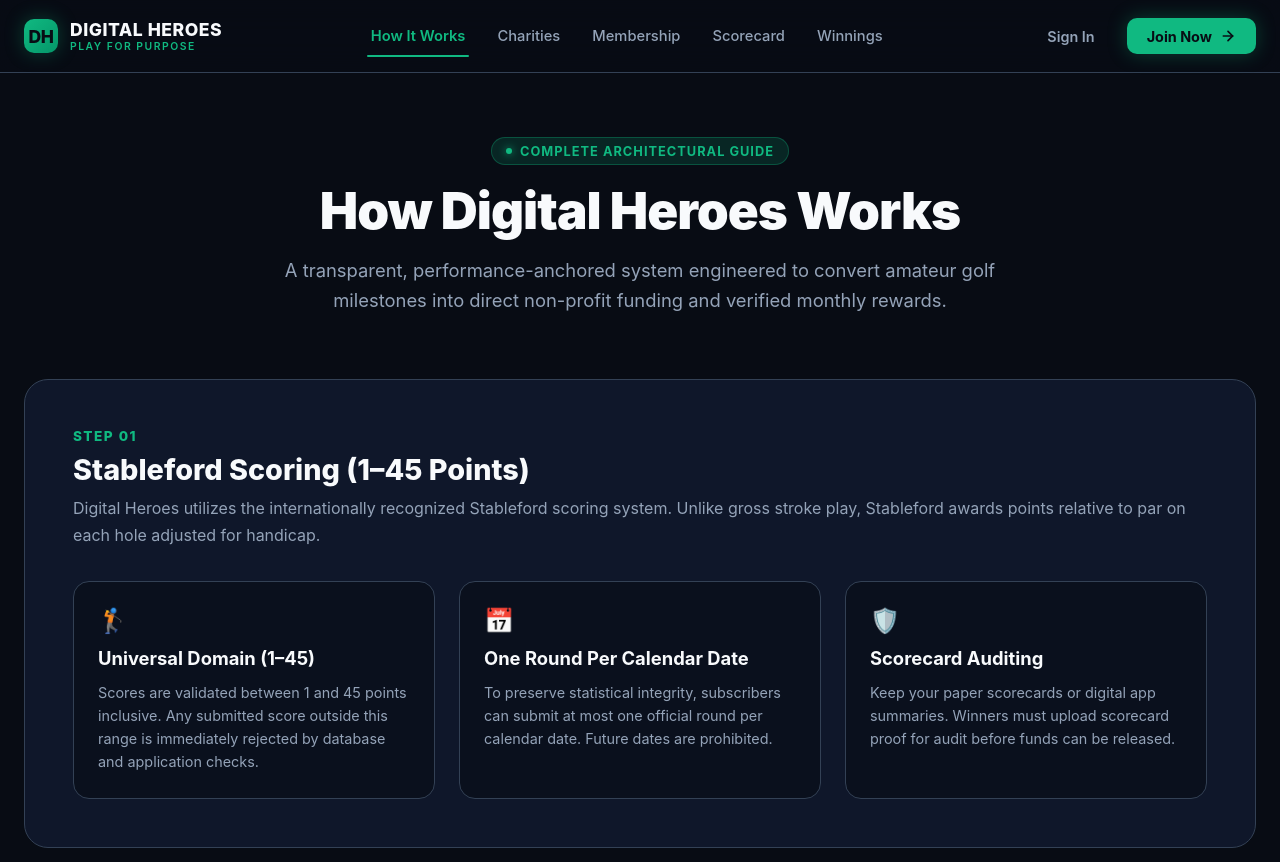
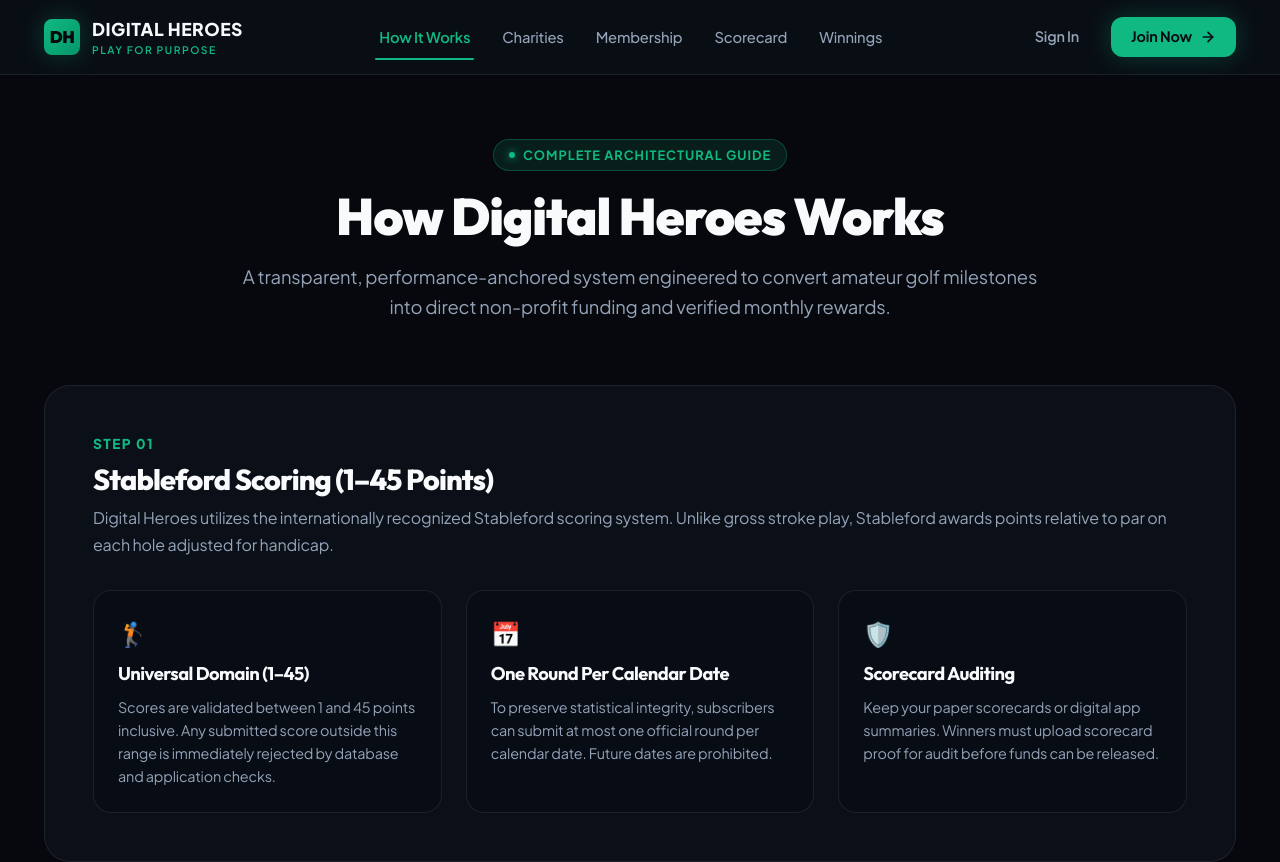
Before and after one commit to digihero34-beep/DIGITAL-HEROES, a Next.js app: page /how-it-works in a window 1280 px wide. Shown: the top 862 px of the page. Built offline with nearby package versions, Linux system fonts and the light colour scheme.

Commit message:
style(design): align theme and typography with premium-product-design-master rules using obsidian surfaces, Plus Jakarta Sans, Outfit, and tabular figures

```diff
--- a/src/app/layout.tsx
+++ b/src/app/layout.tsx
@@ -1,12 +1,27 @@
 import type { Metadata } from 'next';
+import { Plus_Jakarta_Sans, Outfit } from 'next/font/google';
 import '@/styles/globals.css';
 import { Header } from '@/components/layout/Header';
 import { Footer } from '@/components/layout/Footer';
 
+const plusJakartaSans = Plus_Jakarta_Sans({
+  subsets: ['latin'],
+  variable: '--font-sans',
+  display: 'swap',
+  weight: ['400', '500', '600', '700', '800'],
+});
+
+const outfit = Outfit({
+  subsets: ['latin'],
+  variable: '--font-display',
+  display: 'swap',
+  weight: ['600', '700', '800', '900'],
+});
+
 export const metadata: Metadata = {
-  title: 'Digital Heroes — Performance, Charity & Monthly Draws',
+  title: 'Digital Heroes — Play for Purpose. Enter the Monthly Draw.',
   description:
-    'Turn your golf rounds into radical social good while participating in transparent monthly prize draws.',
+    'Turn your golf rounds into radical social good while participating in transparent monthly prize draws with rollover jackpots and provably fair results.',
 };
 
 export default function RootLayout({
@@ -15,7 +30,7 @@ export default function RootLayout({
   children: React.ReactNode;
 }) {
   return (
-    <html lang="en">
+    <html lang="en" className={`${plusJakartaSans.variable} ${outfit.variable}`}>
       <body>
         <div style={{ display: 'flex', flexDirection: 'column', minHeight: '100vh' }}>
           <Header />
--- a/src/components/domain/domain.module.css
+++ b/src/components/domain/domain.module.css
@@ -1,8 +1,8 @@
 /* Domain Components Shared Styling */
 
 .bannerCard {
-  background: linear-gradient(135deg, var(--bg-secondary) 0%, rgba(15, 23, 42, 0.95) 100%);
-  border: 1px solid var(--border-subtle);
+  background: var(--bg-card);
+  border: 1px solid var(--border-card);
   border-radius: var(--radius-xl);
   padding: var(--space-6) var(--space-8);
   display: flex;
@@ -10,7 +10,7 @@
   align-items: center;
   flex-wrap: wrap;
   gap: var(--space-6);
-  box-shadow: var(--shadow-md);
+  box-shadow: var(--shadow-card);
   position: relative;
   overflow: hidden;
 }
@@ -53,25 +53,27 @@
 .statusActive {
   background: var(--status-active-bg);
   color: var(--status-active-text);
-  border: 1px solid rgba(16, 185, 129, 0.3);
+  border: 1px solid var(--status-active-border);
 }
 
 .statusWarning {
   background: var(--status-warning-bg);
   color: var(--status-warning-text);
-  border: 1px solid rgba(245, 158, 11, 0.3);
+  border: 1px solid var(--status-warning-border);
 }
 
 .statusDanger {
   background: var(--status-danger-bg);
   color: var(--status-danger-text);
-  border: 1px solid rgba(239, 68, 68, 0.3);
+  border: 1px solid var(--status-danger-border);
 }
 
 .bannerTitle {
-  font-size: 1.3rem;
+  font-family: var(--font-display);
+  font-size: 1.35rem;
   font-weight: 800;
   color: var(--text-primary);
+  letter-spacing: -0.02em;
 }
 
 .bannerSubtitle {
@@ -80,7 +82,7 @@
 }
 
 .portalBtn {
-  background: var(--bg-tertiary);
+  background: var(--bg-elevated);
   color: var(--text-primary);
   border: 1px solid var(--border-subtle);
   font-size: 0.9rem;
@@ -94,16 +96,17 @@
 }
 
 .portalBtn:hover {
-  background: rgba(255, 255, 255, 0.08);
-  border-color: var(--accent-mint);
+  background: var(--bg-quaternary);
+  border-color: var(--border-hover);
   color: var(--accent-mint);
 }
 
 .subscribeBtn {
   background: var(--accent-mint);
-  color: #080C14;
+  color: var(--text-inverse);
+  font-family: var(--font-display);
   font-size: 0.95rem;
-  font-weight: 700;
+  font-weight: 800;
   padding: 0.65rem 1.4rem;
   border-radius: var(--radius-md);
   box-shadow: var(--shadow-glow-mint);
@@ -111,19 +114,20 @@
 }
 
 .subscribeBtn:hover {
-  background: #34D399;
+  background: var(--accent-mint-hover);
   transform: translateY(-1px);
 }
 
 /* ScoreCardGrid */
 .gridCard {
-  background: var(--bg-secondary);
-  border: 1px solid var(--border-subtle);
+  background: var(--bg-card);
+  border: 1px solid var(--border-card);
   border-radius: var(--radius-xl);
   padding: var(--space-8);
   display: flex;
   flex-direction: column;
   gap: var(--space-6);
+  box-shadow: var(--shadow-card);
 }
 
 .cardHeader {
@@ -141,13 +145,15 @@
 }
 
 .cardTitle {
-  font-size: 1.25rem;
+  font-family: var(--font-display);
+  font-size: 1.3rem;
   font-weight: 800;
   color: var(--text-primary);
+  letter-spacing: -0.02em;
 }
 
 .cardSubtitle {
-  font-size: 0.85rem;
+  font-size: 0.88rem;
   color: var(--text-secondary);
 }
 
@@ -172,7 +178,7 @@
 }
 
 .scoreSlot {
-  background: rgba(8, 12, 20, 0.6);
+  background: var(--bg-secondary);
   border: 1px solid var(--border-subtle);
   border-radius: var(--radius-lg);
   padding: var(--space-4);
@@ -185,17 +191,20 @@
 }
 
 .scoreSlot:hover {
-  border-color: rgba(16, 185, 129, 0.4);
+  border-color: var(--border-hover);
+  transform: translateY(-2px);
 }
 
 .slotBall {
-  width: 52px;
-  height: 52px;
+  width: 54px;
+  height: 54px;
   border-radius: 50%;
-  background: linear-gradient(135deg, var(--bg-tertiary) 0%, #0F172A 100%);
+  background: var(--bg-elevated);
   border: 2px solid var(--accent-mint);
   color: var(--text-primary);
-  font-size: 1.25rem;
+  font-family: var(--font-display);
+  font-variant-numeric: tabular-nums;
+  font-size: 1.3rem;
   font-weight: 800;
   display: flex;
   align-items: center;
@@ -204,7 +213,9 @@
 }
 
 .slotPoints {
-  font-size: 0.85rem;
+  font-family: var(--font-display);
+  font-variant-numeric: tabular-nums;
+  font-size: 0.9rem;
   font-weight: 700;
   color: var(--text-primary);
 }
@@ -215,7 +226,7 @@
 }
 
 .slotEmpty {
-  background: rgba(8, 12, 20, 0.3);
+  background: rgba(11, 16, 24, 0.4);
   border: 1px dashed var(--border-subtle);
   border-radius: var(--radius-lg);
   padding: var(--space-4);
@@ -240,13 +251,14 @@
 
 /* Charity Card */
 .charityCard {
-  background: var(--bg-secondary);
-  border: 1px solid var(--border-subtle);
+  background: var(--bg-card);
+  border: 1px solid var(--border-card);
   border-radius: var(--radius-xl);
   padding: var(--space-8);
   display: flex;
   flex-direction: column;
   gap: var(--space-6);
+  box-shadow: var(--shadow-card);
 }
 
 .charityHeader {
@@ -270,25 +282,28 @@
 }
 
 .charityName {
-  font-size: 1.15rem;
+  font-family: var(--font-display);
+  font-size: 1.25rem;
   font-weight: 800;
   color: var(--text-primary);
 }
 
 .charityCategory {
   font-size: 0.8rem;
-  font-weight: 600;
+  font-weight: 700;
   color: var(--accent-gold);
+  text-transform: uppercase;
+  letter-spacing: 0.5px;
 }
 
 .sliderContainer {
   display: flex;
   flex-direction: column;
   gap: var(--space-3);
-  background: rgba(8, 12, 20, 0.4);
+  background: var(--bg-secondary);
   border-radius: var(--radius-md);
   padding: var(--space-4) var(--space-6);
-  border: 1px solid rgba(255, 255, 255, 0.04);
+  border: 1px solid var(--border-subtle);
 }
 
 .sliderHeader {
@@ -299,7 +314,9 @@
 }
 
 .sliderBadge {
-  font-size: 0.95rem;
+  font-family: var(--font-display);
+  font-variant-numeric: tabular-nums;
+  font-size: 1.05rem;
   font-weight: 800;
   color: var(--accent-mint);
 }
@@ -333,21 +350,24 @@
 }
 
 .drawWidget, .winningsWidget {
-  background: var(--bg-secondary);
-  border: 1px solid var(--border-subtle);
+  background: var(--bg-card);
+  border: 1px solid var(--border-card);
   border-radius: var(--radius-xl);
   padding: var(--space-8);
   display: flex;
   flex-direction: column;
   justify-content: space-between;
   gap: var(--space-6);
+  box-shadow: var(--shadow-card);
 }
 
 .highlightAmount {
-  font-size: 2.2rem;
+  font-family: var(--font-display);
+  font-variant-numeric: tabular-nums;
+  font-size: 2.3rem;
   font-weight: 900;
   color: var(--accent-mint);
-  letter-spacing: -0.5px;
+  letter-spacing: -0.03em;
 }
 
 .alertNotice {
--- a/src/components/home/draw-simulator.module.css
+++ b/src/components/home/draw-simulator.module.css
@@ -1,9 +1,9 @@
 .simulatorCard {
-  background: linear-gradient(180deg, var(--bg-secondary) 0%, rgba(15, 23, 42, 0.95) 100%);
-  border: 1px solid var(--border-subtle);
+  background: var(--bg-card);
+  border: 1px solid var(--border-card);
   border-radius: var(--radius-xl);
   padding: var(--space-8);
-  box-shadow: var(--shadow-lg);
+  box-shadow: var(--shadow-elevated);
   display: flex;
   flex-direction: column;
   gap: var(--space-6);
@@ -52,9 +52,11 @@
 }
 
 .cardTitle {
-  font-size: 1.4rem;
+  font-family: var(--font-display);
+  font-size: 1.45rem;
   font-weight: 800;
   color: var(--text-primary);
+  letter-spacing: -0.02em;
 }
 
 .cardDesc {
@@ -69,7 +71,7 @@
 }
 
 .actionBtn {
-  background: var(--bg-tertiary);
+  background: var(--bg-elevated);
   color: var(--text-primary);
   border: 1px solid var(--border-subtle);
   font-size: 0.85rem;
@@ -80,15 +82,16 @@
 }
 
 .actionBtn:hover {
-  background: rgba(255, 255, 255, 0.08);
-  border-color: var(--text-secondary);
+  background: var(--bg-quaternary);
+  border-color: var(--border-hover);
 }
 
 .drawBtn {
   background: var(--accent-mint);
-  color: #080C14;
+  color: var(--text-inverse);
+  font-family: var(--font-display);
   font-size: 0.9rem;
-  font-weight: 700;
+  font-weight: 800;
   padding: 0.6rem 1.4rem;
   border-radius: var(--radius-md);
   box-shadow: var(--shadow-glow-mint);
@@ -99,7 +102,7 @@
 }
 
 .drawBtn:hover {
-  background: #34D399;
+  background: var(--accent-mint-hover);
   transform: translateY(-1px);
 }
 
@@ -108,9 +111,9 @@
   grid-template-columns: 1fr 1fr;
   gap: var(--space-6);
   padding: var(--space-6);
-  background: rgba(8, 12, 20, 0.6);
+  background: var(--bg-secondary);
   border-radius: var(--radius-lg);
-  border: 1px solid rgba(255, 255, 255, 0.04);
+  border: 1px solid var(--border-subtle);
 }
 
 .groupTitle {
@@ -131,18 +134,20 @@
 }
 
 .ball {
-  width: 50px;
-  height: 50px;
+  width: 52px;
+  height: 52px;
   border-radius: 50%;
-  background: var(--bg-tertiary);
-  border: 2px solid var(--border-subtle);
+  background: var(--bg-elevated);
+  border: 2px solid var(--border-medium);
   display: flex;
   align-items: center;
   justify-content: center;
-  font-size: 1.15rem;
+  font-family: var(--font-display);
+  font-variant-numeric: tabular-nums;
+  font-size: 1.2rem;
   font-weight: 800;
   color: var(--text-primary);
-  box-shadow: var(--shadow-sm);
+  box-shadow: var(--shadow-subtle);
   transition: all var(--transition-normal);
   user-select: none;
 }
--- a/src/components/layout/header.module.css
+++ b/src/components/layout/header.module.css
@@ -2,9 +2,9 @@
   position: sticky;
   top: 0;
   z-index: 50;
-  background: rgba(8, 12, 20, 0.85);
-  backdrop-filter: blur(16px);
-  -webkit-backdrop-filter: blur(16px);
+  background: var(--bg-glass);
+  backdrop-filter: blur(20px);
+  -webkit-backdrop-filter: blur(20px);
   border-bottom: 1px solid var(--border-subtle);
   transition: background var(--transition-normal);
 }
@@ -13,7 +13,7 @@
   max-width: var(--container-max);
   margin: 0 auto;
   padding: 0 var(--space-6);
-  height: 72px;
+  height: 74px;
   display: flex;
   align-items: center;
   justify-content: space-between;
@@ -27,17 +27,18 @@
 }
 
 .brandGem {
-  width: 34px;
-  height: 34px;
-  border-radius: var(--radius-md);
-  background: linear-gradient(135deg, var(--accent-mint) 0%, #059669 100%);
+  width: 36px;
+  height: 36px;
+  border-radius: var(--radius-sm);
+  background: linear-gradient(135deg, var(--accent-mint) 0%, var(--accent-mint-deep) 100%);
   display: flex;
   align-items: center;
   justify-content: center;
   box-shadow: var(--shadow-glow-mint);
-  color: #080C14;
-  font-weight: 800;
-  font-size: 1.1rem;
+  color: var(--text-inverse);
+  font-family: var(--font-display);
+  font-weight: 900;
+  font-size: 1.05rem;
   letter-spacing: -0.5px;
 }
 
--- a/src/styles/globals.css
+++ b/src/styles/globals.css
@@ -6,17 +6,48 @@
   padding: 0;
 }
 
-html, body {
+html {
+  color-scheme: dark;
+  scroll-behavior: smooth;
+}
+
+body {
   background-color: var(--bg-primary);
   color: var(--text-primary);
-  font-family: -apple-system, BlinkMacSystemFont, 'Segoe UI', Roboto, Oxygen, Ubuntu, Cantarell, 'Open Sans', 'Helvetica Neue', sans-serif;
+  font-family: var(--font-sans), -apple-system, BlinkMacSystemFont, 'Segoe UI', Roboto, sans-serif;
+  font-feature-settings: 'cv02', 'cv03', 'cv04', 'cv11';
   min-height: 100vh;
   -webkit-font-smoothing: antialiased;
+  -moz-osx-font-smoothing: grayscale;
+  line-height: 1.5;
+  letter-spacing: -0.011em;
+}
+
+h1, h2, h3, h4, h5, h6 {
+  font-family: var(--font-display), var(--font-sans), sans-serif;
+  color: var(--text-primary);
+  font-weight: 800;
+  letter-spacing: -0.03em;
+  line-height: 1.15;
+}
+
+p {
+  color: var(--text-secondary);
+  line-height: 1.65;
+}
+
+/* Tabular Numerals for Financial & Score Data Precision */
+.tabular-nums,
+[data-tabular-nums="true"],
+strong,
+.metric-value {
+  font-variant-numeric: tabular-nums;
 }
 
 a {
   color: inherit;
   text-decoration: none;
+  transition: color var(--transition-fast);
 }
 
 button {
@@ -24,4 +55,37 @@ button {
   border: none;
   font: inherit;
   cursor: pointer;
+  outline: none;
 }
+
+button:focus-visible,
+a:focus-visible,
+input:focus-visible,
+select:focus-visible {
+  outline: 2px solid var(--accent-mint);
+  outline-offset: 2px;
+}
+
+::selection {
+  background: rgba(16, 185, 129, 0.3);
+  color: #F8FAFC;
+}
+
+/* Refined Dark Scrollbar */
+::-webkit-scrollbar {
+  width: 8px;
+  height: 8px;
+}
+
+::-webkit-scrollbar-track {
+  background: var(--bg-primary);
+}
+
+::-webkit-scrollbar-thumb {
+  background: var(--bg-quaternary);
+  border-radius: var(--radius-full);
+}
+
+::-webkit-scrollbar-thumb:hover {
+  background: var(--border-subtle);
+}
--- a/src/styles/tokens.css
+++ b/src/styles/tokens.css
@@ -1,68 +1,103 @@
 :root {
-  /* Surfaces & Backgrounds */
-  --bg-primary: #080C14;
-  --bg-secondary: #0F172A;
-  --bg-tertiary: #1E293B;
-  --bg-glass: rgba(15, 23, 42, 0.75);
-  --border-subtle: #334155;
+  /* ============================================================
+     DIGITAL HEROES — BESPOKE PRODUCT DESIGN TOKENS
+     In accordance with premium-product-design-master.md
+     ============================================================ */
+
+  /* Surfaces: Deep Obsidian, Warm Charcoal & Frosted Glass */
+  --bg-primary: #06080D;
+  --bg-secondary: #0B1018;
+  --bg-tertiary: #121824;
+  --bg-quaternary: #1A2233;
+  --bg-card: #0D131E;
+  --bg-elevated: #151D2C;
+  --bg-glass: rgba(11, 16, 24, 0.85);
+
+  /* Hairline Borders & Structural Dividers */
+  --border-subtle: rgba(255, 255, 255, 0.08);
+  --border-medium: rgba(255, 255, 255, 0.15);
+  --border-card: rgba(255, 255, 255, 0.09);
+  --border-hover: rgba(52, 211, 153, 0.4);
   --border-focus: #10B981;
 
-  /* Typography Colors */
+  /* Typography Colors: Calibrated High-Legibility Slate Spectrum */
   --text-primary: #F8FAFC;
   --text-secondary: #94A3B8;
   --text-muted: #64748B;
-  --text-inverse: #080C14;
+  --text-inverse: #06080D;
 
-  /* Brand Accents */
+  /* Brand Accents: Athletic Mint & Prestige Trophy Gold */
   --accent-mint: #10B981;
-  --accent-mint-glow: rgba(16, 185, 129, 0.25);
+  --accent-mint-hover: #34D399;
+  --accent-mint-deep: #059669;
+  --accent-mint-glow: rgba(16, 185, 129, 0.22);
+  --accent-mint-subtle: rgba(16, 185, 129, 0.08);
+
   --accent-gold: #F59E0B;
-  --accent-gold-glow: rgba(245, 158, 11, 0.25);
-  --accent-blue: #3B82F6;
+  --accent-gold-hover: #FBBF24;
+  --accent-gold-deep: #D97706;
+  --accent-gold-glow: rgba(245, 158, 11, 0.22);
+  --accent-gold-subtle: rgba(245, 158, 11, 0.08);
+
+  --accent-blue: #38BDF8;
+  --accent-blue-glow: rgba(56, 189, 248, 0.2);
 
   /* Semantic Status Indicators */
-  --status-active-bg: rgba(16, 185, 129, 0.15);
+  --status-active-bg: rgba(16, 185, 129, 0.12);
   --status-active-text: #34D399;
-  --status-warning-bg: rgba(245, 158, 11, 0.15);
+  --status-active-border: rgba(16, 185, 129, 0.28);
+
+  --status-warning-bg: rgba(245, 158, 11, 0.12);
   --status-warning-text: #FBBF24;
-  --status-danger-bg: rgba(239, 68, 68, 0.15);
+  --status-warning-border: rgba(245, 158, 11, 0.28);
+
+  --status-danger-bg: rgba(239, 68, 68, 0.12);
   --status-danger-text: #F87171;
-  --status-info-bg: rgba(59, 130, 246, 0.15);
-  --status-info-text: #60A5FA;
+  --status-danger-border: rgba(239, 68, 68, 0.28);
 
-  /* Spacing Scale */
-  --space-1: 0.25rem;
-  --space-2: 0.5rem;
-  --space-3: 0.75rem;
-  --space-4: 1rem;
-  --space-6: 1.5rem;
-  --space-8: 2rem;
-  --space-12: 3rem;
-  --space-16: 4rem;
-  --space-24: 6rem;
+  --status-info-bg: rgba(56, 189, 248, 0.12);
+  --status-info-text: #38BDF8;
+  --status-info-border: rgba(56, 189, 248, 0.28);
 
-  /* Container Widths */
-  --container-max: 1280px;
-  --container-admin: 1440px;
-  --container-narrow: 800px;
+  /* Spacing Scale (Deliberate Geometric Rhythm) */
+  --space-1: 0.25rem;  /* 4px */
+  --space-2: 0.5rem;   /* 8px */
+  --space-3: 0.75rem;  /* 12px */
+  --space-4: 1rem;     /* 16px */
+  --space-5: 1.25rem;  /* 20px */
+  --space-6: 1.5rem;   /* 24px */
+  --space-8: 2rem;     /* 32px */
+  --space-10: 2.5rem;  /* 40px */
+  --space-12: 3rem;    /* 48px */
+  --space-16: 4rem;    /* 64px */
+  --space-20: 5rem;    /* 80px */
+  --space-24: 6rem;    /* 96px */
+  --space-32: 8rem;    /* 128px */
+
+  /* Containers */
+  --container-max: 1240px;
+  --container-admin: 1400px;
+  --container-narrow: 760px;
 
   /* Elevation & Radii */
-  --radius-sm: 6px;
-  --radius-md: 10px;
-  --radius-lg: 16px;
-  --radius-xl: 24px;
+  --radius-xs: 4px;
+  --radius-sm: 8px;
+  --radius-md: 12px;
+  --radius-lg: 18px;
+  --radius-xl: 26px;
   --radius-full: 9999px;
 
-  --shadow-sm: 0 1px 2px 0 rgba(0, 0, 0, 0.3);
-  --shadow-md: 0 4px 6px -1px rgba(0, 0, 0, 0.4);
-  --shadow-lg: 0 10px 15px -3px rgba(0, 0, 0, 0.5);
-  --shadow-glow-mint: 0 0 20px rgba(16, 185, 129, 0.3);
-  --shadow-glow-gold: 0 0 20px rgba(245, 158, 11, 0.3);
+  /* Restrained, Atmospheric Shadows */
+  --shadow-subtle: 0 2px 4px rgba(0, 0, 0, 0.3);
+  --shadow-card: 0 8px 24px -6px rgba(0, 0, 0, 0.5);
+  --shadow-elevated: 0 16px 40px -10px rgba(0, 0, 0, 0.65);
+  --shadow-glow-mint: 0 0 24px rgba(16, 185, 129, 0.28);
+  --shadow-glow-gold: 0 0 24px rgba(245, 158, 11, 0.28);
 
-  /* Transitions */
-  --transition-fast: 150ms cubic-bezier(0.4, 0, 0.2, 1);
-  --transition-normal: 250ms cubic-bezier(0.4, 0, 0.2, 1);
-  --transition-slow: 400ms cubic-bezier(0.16, 1, 0.3, 1);
+  /* Easing & Motion Curves */
+  --transition-fast: 140ms cubic-bezier(0.4, 0, 0.2, 1);
+  --transition-normal: 220ms cubic-bezier(0.16, 1, 0.3, 1);
+  --transition-slow: 380ms cubic-bezier(0.16, 1, 0.3, 1);
 }
 
 @media (prefers-reduced-motion: reduce) {
```
Also changed, not shown: src/app/home.module.css (+40 -31 lines).
